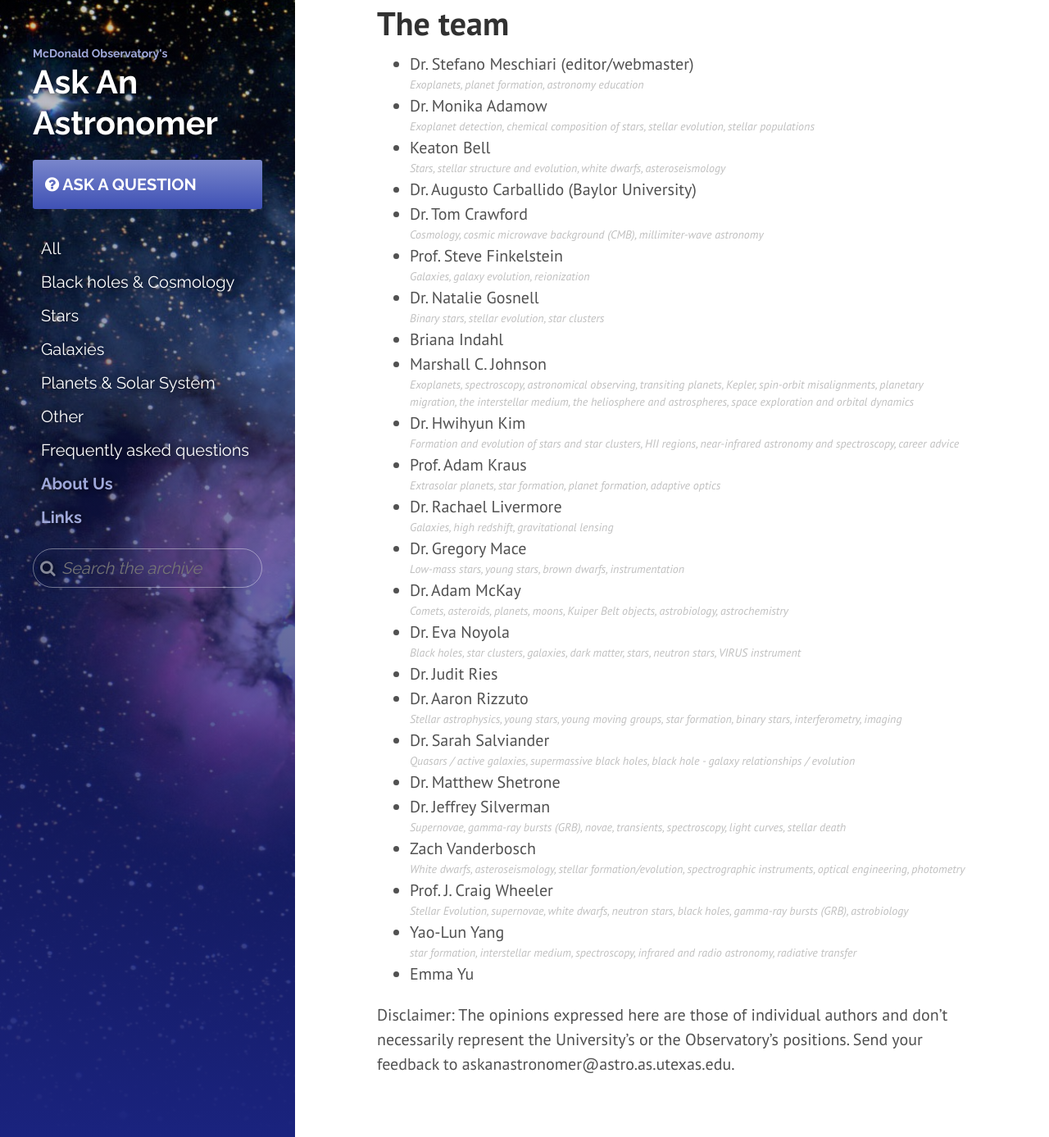
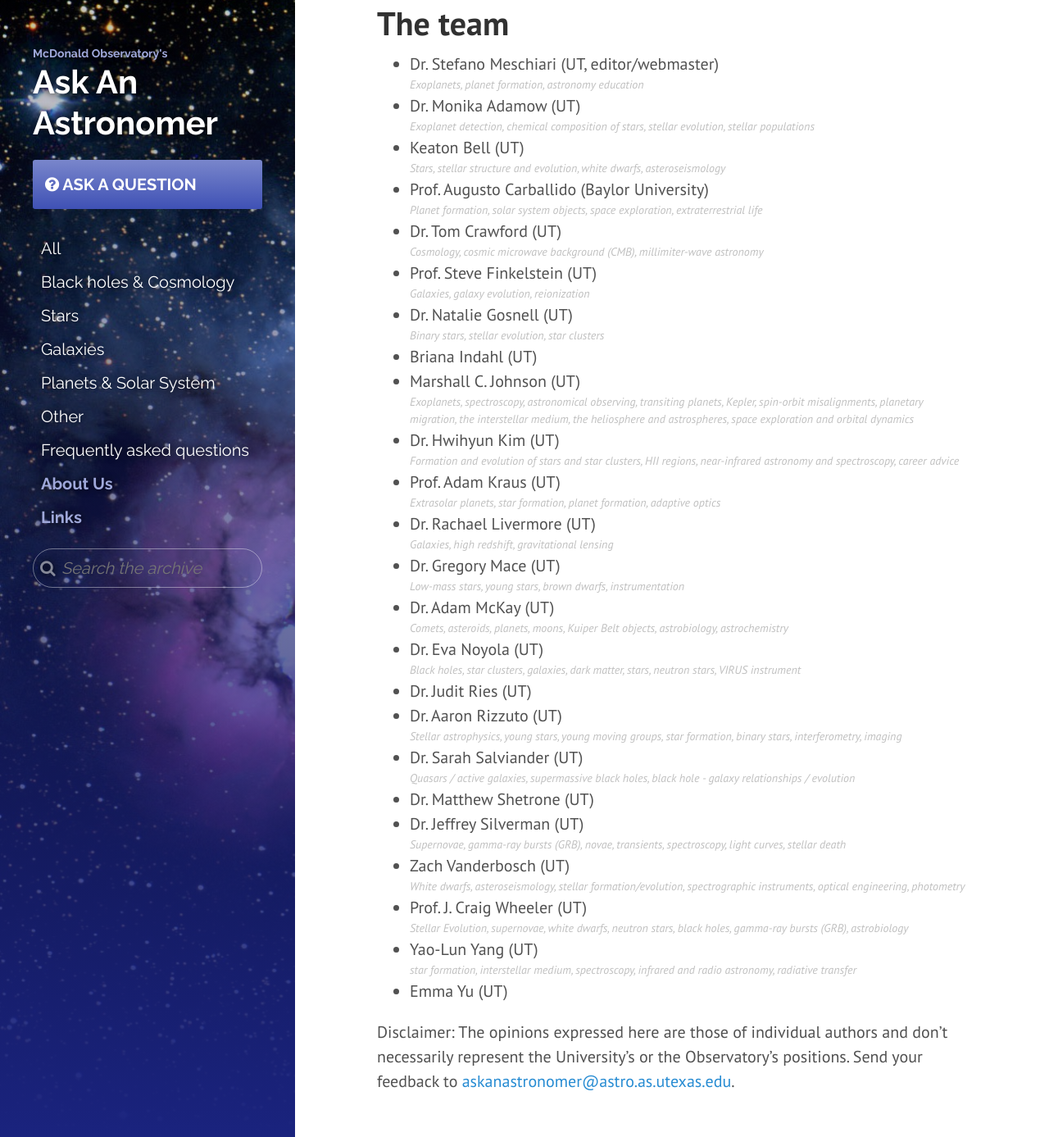
Before and after one commit to askanastronomer/askanastronomer.github.io, a Jekyll site: the page built from about.md, in a window 1280 px wide and 1400 px high, scrolled down 492 px, cut to the strip 13-1400 px from the top of the window. Shown: the whole strip at 82% size. Built offline with Jekyll 4.4.1, drawn with Linux system fonts in a browser that asks for light colours; nearby versions of some CDN libraries.

```diff
--- a/about.md
+++ b/about.md
@@ -15,29 +15,29 @@ font-size:0.7rem;
 </div>
 
 # The team
-* Dr. Stefano Meschiari (editor/webmaster) *Exoplanets, planet formation, astronomy education*
-* Dr. Monika Adamow *Exoplanet detection, chemical composition of stars, stellar evolution, stellar populations*
-* Keaton Bell *Stars, stellar structure and evolution, white dwarfs, asteroseismology*
-* Dr. Augusto Carballido (Baylor University)
-* Dr. Tom Crawford *Cosmology, cosmic microwave background (CMB), millimiter-wave astronomy*
-* Prof. Steve Finkelstein *Galaxies, galaxy evolution, reionization*
-* Dr. Natalie Gosnell *Binary stars, stellar evolution, star clusters*
-* Briana Indahl
-* Marshall C. Johnson *Exoplanets, spectroscopy, astronomical observing, transiting planets, Kepler, spin-orbit misalignments, planetary migration, the interstellar medium, the heliosphere and astrospheres, space exploration and orbital dynamics*
-* Dr. Hwihyun Kim *Formation and evolution of stars and star clusters, HII regions, near-infrared astronomy and spectroscopy, career advice*
-* Prof. Adam Kraus *Extrasolar planets, star formation, planet formation, adaptive optics*
-* Dr. Rachael Livermore *Galaxies, high redshift, gravitational lensing*
-* Dr. Gregory Mace *Low-mass stars, young stars, brown dwarfs, instrumentation*
-* Dr. Adam McKay *Comets, asteroids, planets, moons, Kuiper Belt objects, astrobiology, astrochemistry*
-* Dr. Eva Noyola *Black holes, star clusters, galaxies, dark matter, stars, neutron stars, VIRUS instrument*
-* Dr. Judit Ries
-* Dr. Aaron Rizzuto *Stellar astrophysics, young stars, young moving groups, star formation, binary stars, interferometry, imaging*
-* Dr. Sarah Salviander *Quasars / active galaxies, supermassive black holes, black hole - galaxy relationships / evolution*
-* Dr. Matthew Shetrone
-* Dr. Jeffrey Silverman *Supernovae, gamma-ray bursts (GRB), novae, transients, spectroscopy, light curves, stellar death*
-* Zach Vanderbosch *White dwarfs, asteroseismology, stellar formation/evolution, spectrographic instruments, optical engineering, photometry*
-* Prof. J. Craig Wheeler *Stellar Evolution, supernovae, white dwarfs, neutron stars, black holes, gamma-ray bursts (GRB), astrobiology*
-* Yao-Lun Yang *star formation, interstellar medium, spectroscopy, infrared and radio astronomy, radiative transfer*
-* Emma Yu
+* Dr. Stefano Meschiari (UT, editor/webmaster) *Exoplanets, planet formation, astronomy education*
+* Dr. Monika Adamow (UT) *Exoplanet detection, chemical composition of stars, stellar evolution, stellar populations*
+* Keaton Bell (UT) *Stars, stellar structure and evolution, white dwarfs, asteroseismology*
+* Prof. Augusto Carballido (Baylor University) *Planet formation, solar system objects, space exploration, extraterrestrial life*
+* Dr. Tom Crawford (UT) *Cosmology, cosmic microwave background (CMB), millimiter-wave astronomy*
+* Prof. Steve Finkelstein (UT) *Galaxies, galaxy evolution, reionization*
+* Dr. Natalie Gosnell (UT) *Binary stars, stellar evolution, star clusters*
+* Briana Indahl (UT)
+* Marshall C. Johnson (UT) *Exoplanets, spectroscopy, astronomical observing, transiting planets, Kepler, spin-orbit misalignments, planetary migration, the interstellar medium, the heliosphere and astrospheres, space exploration and orbital dynamics*
+* Dr. Hwihyun Kim (UT) *Formation and evolution of stars and star clusters, HII regions, near-infrared astronomy and spectroscopy, career advice*
+* Prof. Adam Kraus (UT) *Extrasolar planets, star formation, planet formation, adaptive optics*
+* Dr. Rachael Livermore (UT) *Galaxies, high redshift, gravitational lensing*
+* Dr. Gregory Mace (UT) *Low-mass stars, young stars, brown dwarfs, instrumentation*
+* Dr. Adam McKay (UT) *Comets, asteroids, planets, moons, Kuiper Belt objects, astrobiology, astrochemistry*
+* Dr. Eva Noyola (UT) *Black holes, star clusters, galaxies, dark matter, stars, neutron stars, VIRUS instrument*
+* Dr. Judit Ries (UT)
+* Dr. Aaron Rizzuto (UT) *Stellar astrophysics, young stars, young moving groups, star formation, binary stars, interferometry, imaging*
+* Dr. Sarah Salviander (UT) *Quasars / active galaxies, supermassive black holes, black hole - galaxy relationships / evolution*
+* Dr. Matthew Shetrone (UT)
+* Dr. Jeffrey Silverman (UT) *Supernovae, gamma-ray bursts (GRB), novae, transients, spectroscopy, light curves, stellar death*
+* Zach Vanderbosch (UT) *White dwarfs, asteroseismology, stellar formation/evolution, spectrographic instruments, optical engineering, photometry*
+* Prof. J. Craig Wheeler (UT) *Stellar Evolution, supernovae, white dwarfs, neutron stars, black holes, gamma-ray bursts (GRB), astrobiology*
+* Yao-Lun Yang (UT) *star formation, interstellar medium, spectroscopy, infrared and radio astronomy, radiative transfer*
+* Emma Yu (UT)
 
-Disclaimer: The opinions expressed here are those of individual authors and don't necessarily represent the University's or the Observatory's positions. Send your feedback to askanastronomer@astro.as.utexas.edu.
+Disclaimer: The opinions expressed here are those of individual authors and don't necessarily represent the University's or the Observatory's positions. Send your feedback to [askanastronomer@astro.as.utexas.edu](mailto:askanastronomer@astro.as.utexas.edu).
```
Also changed, not shown: _posts/2015-10-03-terraforming-and-colonizing-mars.md (added, +31 -0 lines).
